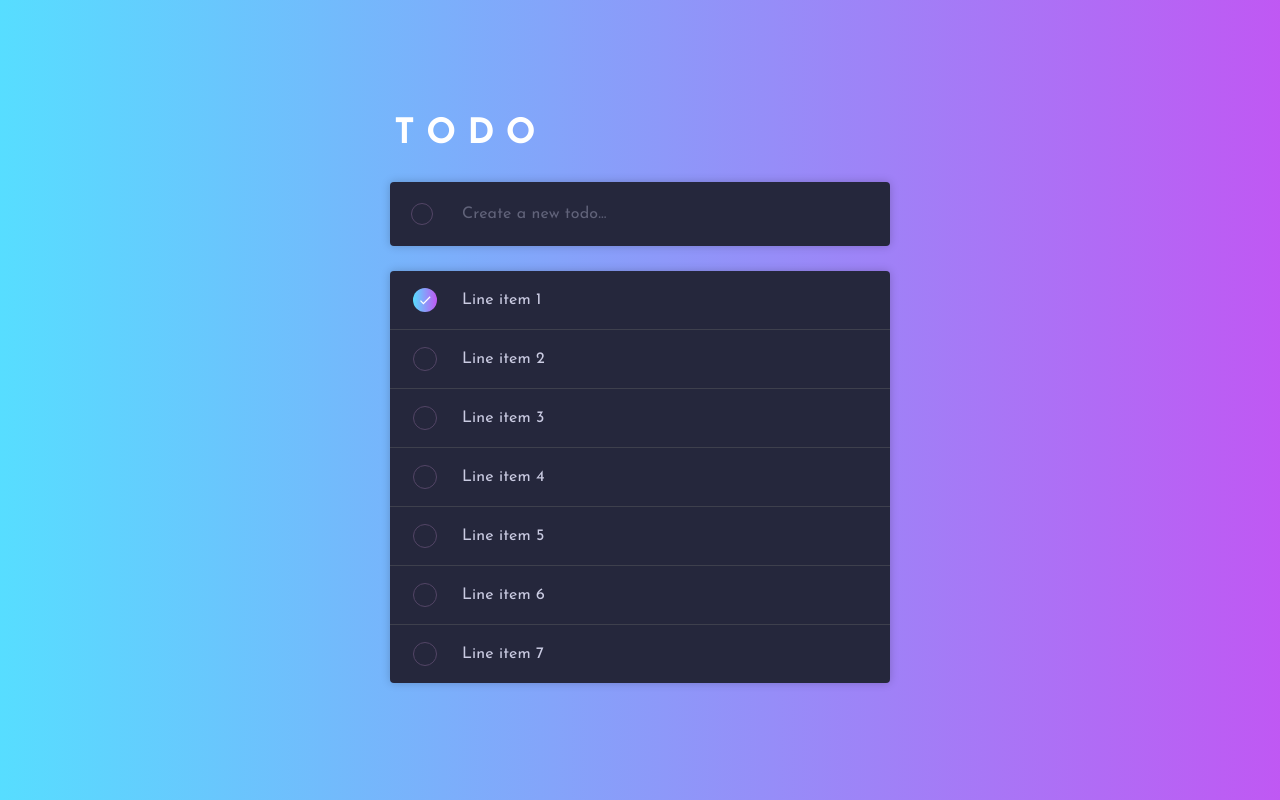
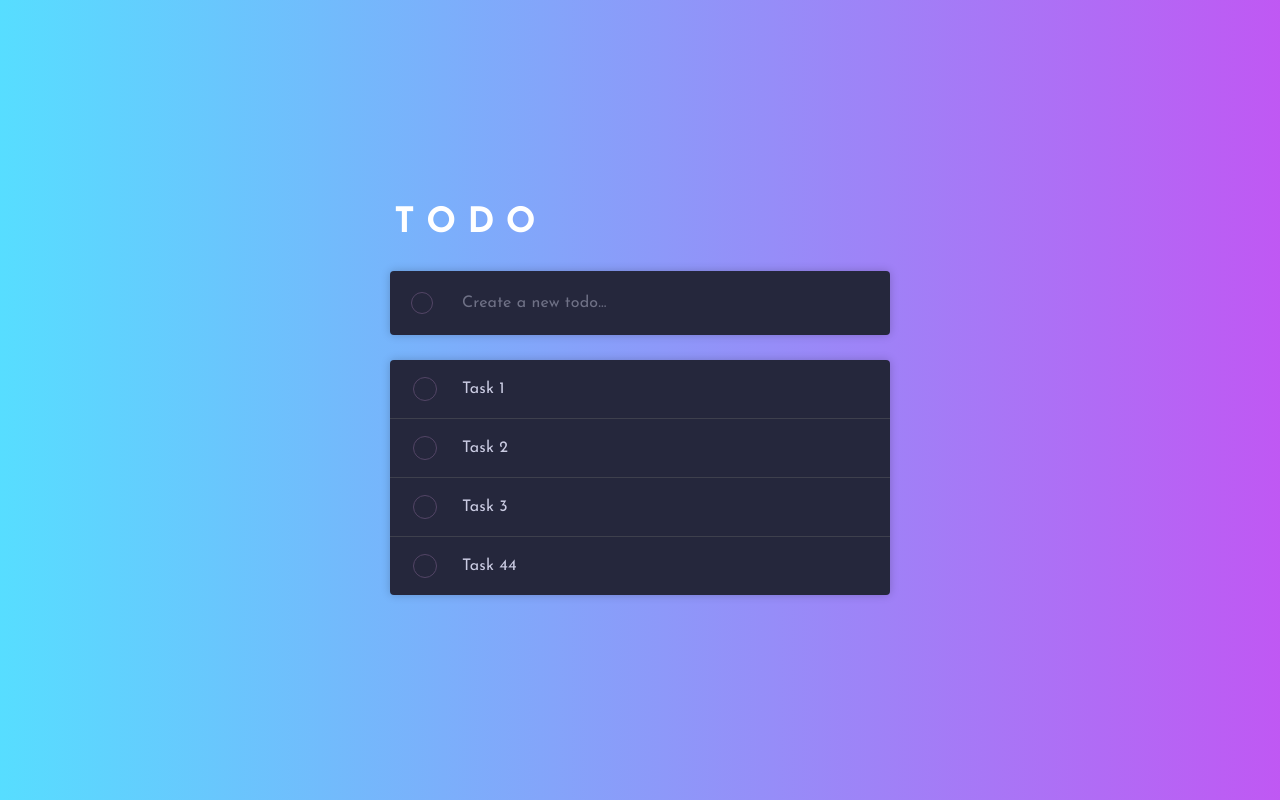
Before and after one commit to OptimaLPro/Todo, a React (Create React App) app: page / in a window 1280 px wide. Built offline with nearby package versions, Linux system fonts and the light colour scheme.

Commit message:
line-through when clicking on task

```diff
--- a/src/CreateContainer.js
+++ b/src/CreateContainer.js
@@ -33,7 +33,7 @@ export default function CheckboxList() {
 
                     <ListItemText
                         primary={text}
-                        primaryTypographyProps={{ style: { fontFamily: 'Josefin Sans', fontWeight: 'unset', color: '#61637a' } }} // Apply fontFamily using TypographyProps
+                        primaryTypographyProps={{ style: { fontFamily: 'Josefin Sans', fontWeight: 'unset', color: '#6f7186' } }} // Apply fontFamily using TypographyProps
                     />
                 </ListItemButton>
             </ListItem></>
--- a/src/TodoContainer.js
+++ b/src/TodoContainer.js
@@ -4,23 +4,20 @@ import ListItem from '@mui/material/ListItem';
 import ListItemButton from '@mui/material/ListItemButton';
 import ListItemIcon from '@mui/material/ListItemIcon';
 import ListItemText from '@mui/material/ListItemText';
-import Checkbox from '@mui/material/Checkbox';
 import IconButton from '@mui/material/IconButton';
 import Divider from '@mui/material/Divider';
-import TodoListIcon from './TodoListIcon';
-import CheckIcon from '@mui/icons-material/Check';
 import CustomCheckbox from './CustomCheckbox'; // Import the custom checkbox component
-
+import tasksData from './tasks.json';
 
 export default function CheckboxList() {
-    const [checked, setChecked] = React.useState([0]);
+    const [checked, setChecked] = React.useState([]);
 
-    const handleToggle = (value) => () => {
-        const currentIndex = checked.indexOf(value);
+    const handleToggle = (taskId) => () => {
+        const currentIndex = checked.indexOf(taskId);
         const newChecked = [...checked];
 
         if (currentIndex === -1) {
-            newChecked.push(value);
+            newChecked.push(taskId);
         } else {
             newChecked.splice(currentIndex, 1);
         }
@@ -30,36 +27,38 @@ export default function CheckboxList() {
 
     return (
         <List sx={{ width: '100%', maxWidth: 500, bgcolor: '#25273c', paddingBottom: '0px', paddingTop: '0px' }} className='todo-container'>
-            {[0, 1, 2, 3, 4, 5, 6].map((value) => {
-                const labelId = `checkbox-list-label-${value}`;
+            {tasksData.tasks.map((task) => {
+                const labelId = `checkbox-list-label-${task.id}`;
+                const isTaskChecked = checked.includes(task.id);
 
                 return (
                     <><ListItem
-                        key={value}
+                        key={task.id}
                         secondaryAction={<IconButton edge="end" aria-label="comments">
                         </IconButton>}
                         disablePadding
                     >
-                        <ListItemButton role={undefined} onClick={handleToggle(value)} >
+                        <ListItemButton role={undefined} onClick={handleToggle(task.id)} >
                             <ListItemIcon>
-                            <CustomCheckbox // Use the custom checkbox component
+                                <CustomCheckbox // Use the custom checkbox component
                                     edge="start"
-                                    checked={checked.indexOf(value) !== -1}
+                                    checked={checked.includes(task.id)}
                                     tabIndex={-1}
                                     disableRipple
                                     inputProps={{ 'aria-labelledby': labelId }}
                                     sx={{ color: '#ffffff' }}
                                 />
-                                {/* <TodoListIcon /> */}
                             </ListItemIcon>
 
                             <ListItemText
                                 id={labelId}
-                                primary={`Line item ${value + 1}`}
-                                primaryTypographyProps={{ style: { fontFamily: 'Josefin Sans', fontWeight: 'unset', color: '#cacbe2' } }} // Apply fontFamily using TypographyProps
+                                primary={task.name}
+                                primaryTypographyProps={{ style: { fontFamily: 'Josefin Sans', fontWeight: 'unset',
+                                color: isTaskChecked ? '#4f526b' : '#cacbe2',
+                                textDecoration: isTaskChecked ? 'line-through' : 'none' } }} // Apply fontFamily using TypographyProps
                             />
                         </ListItemButton>
-                    </ListItem>{value !== 6 && <Divider className='divider' component="li" />}</>
+                    </ListItem>{tasksData.tasks.indexOf(task) !== tasksData.tasks.length - 1 && <Divider className='divider' component="li" />}</>
 
 
                 );
--- /dev/null
+++ b/src/tasks.json
@@ -0,0 +1,24 @@
+{
+    "tasks": [
+        {
+        "id": 1,
+        "name": "Task 1",
+        "completed": false
+        },
+        {
+        "id": 2,
+        "name": "Task 2",
+        "completed": true
+        },
+        {
+        "id": 3,
+        "name": "Task 3",
+        "completed": false
+        },
+        {
+        "id": 4,
+        "name": "Task 44",
+        "completed": false
+        }
+    ]
+}
```
